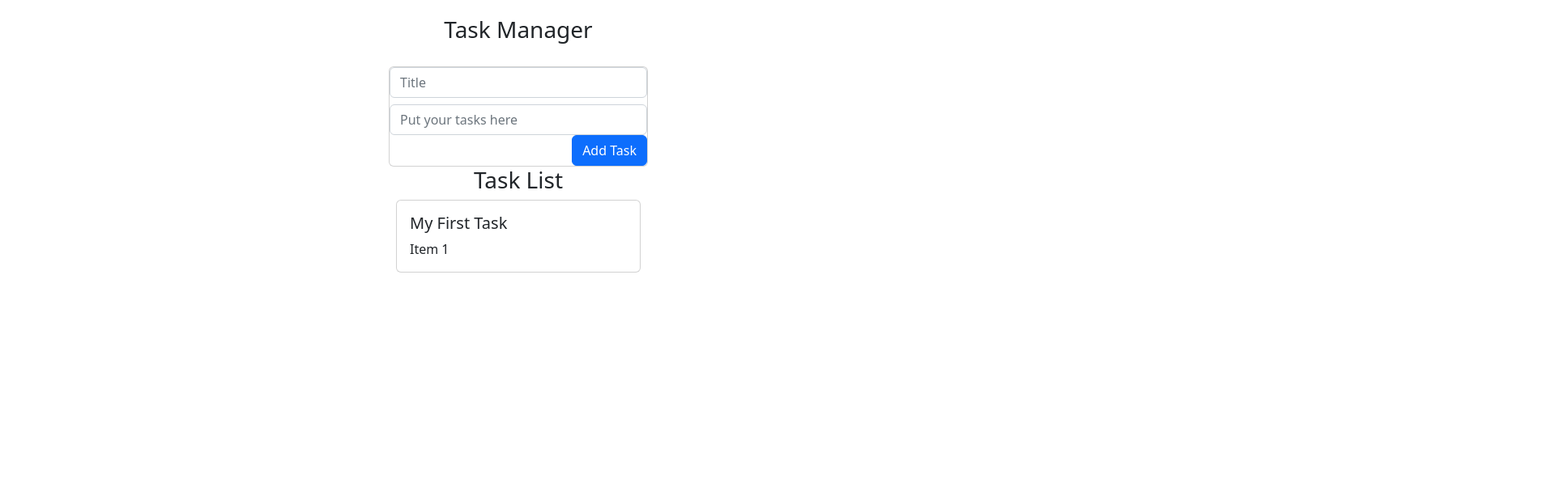
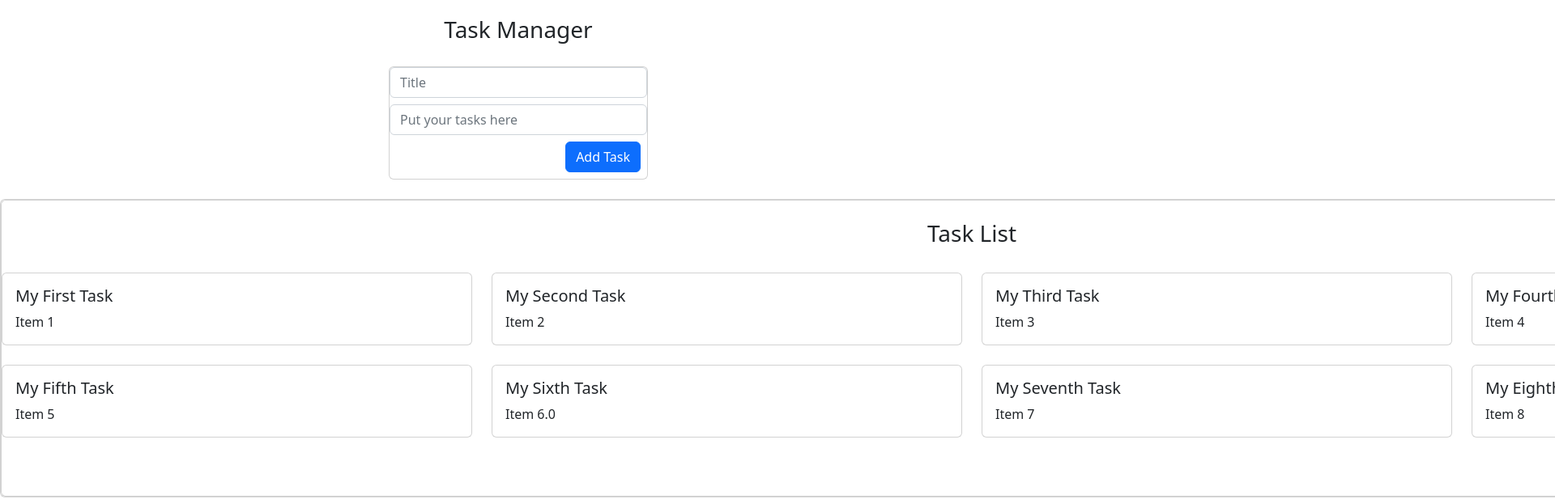
Before and after one commit to pips90/task-manager-typescript-ver, a React (Create React App) app: page / in a window 1280 px wide. Shown: the top 617 px of the page at 81% size, 1920 px wide, since content can reach past the window. Built offline with nearby package versions, Linux system fonts and the light colour scheme; data requests are answered from the project's data file.

Commit message:
Added extra styling, margins and btn colors.

```diff
--- a/db.json
+++ b/db.json
@@ -4,6 +4,41 @@
       "id": "642b12e6-1611-4d40-a991-0c1213f92d28",
       "title": "My First Task",
       "textBody": "Item 1"
+    },
+    {
+      "id": "b2e1b99a-4b8a-419f-bcd9-4a645fb303d2",
+      "title": "My Second Task",
+      "textBody": "Item 2"
+    },
+    {
+      "id": "a85e3d49-1c3e-4761-b2f0-28e95e363634",
+      "title": "My Third Task",
+      "textBody": "Item 3"
+    },
+    {
+      "id": "bfeab269-b9b6-4c98-be6e-1c0db250461f",
+      "title": "My Fourth Task",
+      "textBody": "Item 4"
+    },
+    {
+      "id": "90aeb3ba-26b4-4ff7-9105-6476a575d67d",
+      "title": "My Fifth Task",
+      "textBody": "Item 5"
+    },
+    {
+      "id": "8329eab2-c399-43f3-bbb0-e7c770767380",
+      "title": "My Sixth Task",
+      "textBody": "Item 6.0"
+    },
+    {
+      "id": "42bf7037-d75e-4ecc-9d38-aed3cb43562c",
+      "title": "My Seventh Task",
+      "textBody": "Item 7"
+    },
+    {
+      "id": "6e469332-9736-4f50-9766-4b48c21d5e00",
+      "title": "My Eighth Task",
+      "textBody": "Item 8"
     }
   ]
 }
--- a/src/components/TaskForm/TaskForm.tsx
+++ b/src/components/TaskForm/TaskForm.tsx
@@ -121,23 +121,40 @@ const TaskForm = () => {
               onChange={onBodyChange}
             />
           </Form.Group>
-          <Form.Group className="d-flex justify-content-end">
-            <Button type="submit">
+          <Form.Group
+            className="d-flex justify-content-end"
+            style={{ marginBottom: ".5rem", marginTop: ".5rem" }}
+          >
+            <Button style={{ marginRight: ".5rem" }} type="submit">
               {isCardSelected ? "Edit" : "Add Task"}
-            </Button>
+            </Button>{" "}
             {isCardSelected && (
               <>
-                <Button type="button" onClick={() => handleDeleteTask()}>
+                <Button
+                  variant="danger"
+                  style={{ marginRight: ".5rem" }}
+                  type="button"
+                  onClick={() => handleDeleteTask()}
+                >
                   Delete
-                </Button>
-                <Button type="button" onClick={() => handleCancelClick()}>
+                </Button>{" "}
+                <Button
+                  variant=" rounded-circle "
+                  style={{
+                    marginRight: ".5rem",
+                    backgroundColor: "#D3D3D3",
+                  }}
+                  type="button"
+                  onClick={() => handleCancelClick()}
+                >
                   x
                 </Button>
               </>
             )}
           </Form.Group>
         </Form>
-      </Card>
+      </Card>{" "}
+      <br />
       <TaskList onCardClick={handleCardClick} />
     </>
   );
--- a/src/components/TaskList/TaskList.tsx
+++ b/src/components/TaskList/TaskList.tsx
@@ -4,8 +4,13 @@ import { RootState } from "../../app/store";
 import { Task, fetchTasks } from "../../features/slices/taskSlice";
 import { useEffect } from "react";
 
+/* FUTURE WORK
+Don't use so much inLine styling. Use stylesheet.
+Don't use <br /> for spacing- that's a bad habit.
+*/
+
 type TaskListProps = {
-  onCardClick: (task: Task) => void; // Update 'TaskType' with the type of your task objects
+  onCardClick: (task: Task) => void;
 };
 
 const TaskList = ({ onCardClick }: TaskListProps) => {
@@ -17,10 +22,16 @@ const TaskList = ({ onCardClick }: TaskListProps) => {
   }, [dispatch]);
 
   return (
-    <>
+    <Card style={{ width: "150rem", margin: "auto" }}>
+      <Card className="justify-content-center">
+        <br />
         <h3 style={{ textAlign: "center" }}>Task List</h3>
+        <br />
         <div>
-        <Row className="justify-content-center">
+          <Row
+            className="justify-content-center"
+            style={{ marginBottom: "3rem" }}
+          >
             {tasks.map((task) => (
               <Col key={task.id} sm={6} md={4} lg={3}>
                 <Card
@@ -31,12 +42,14 @@ const TaskList = ({ onCardClick }: TaskListProps) => {
                     <Card.Title>{task.title}</Card.Title>
                     <Card.Text>{task.textBody}</Card.Text>
                   </Card.Body>
-              </Card>
+                </Card>{" "}
+                <br />
               </Col>
             ))}
           </Row>
         </div>
-    </>
+      </Card>
+    </Card>
   );
 };
 
```
Lines whose indentation alone changed are shown as unchanged.
